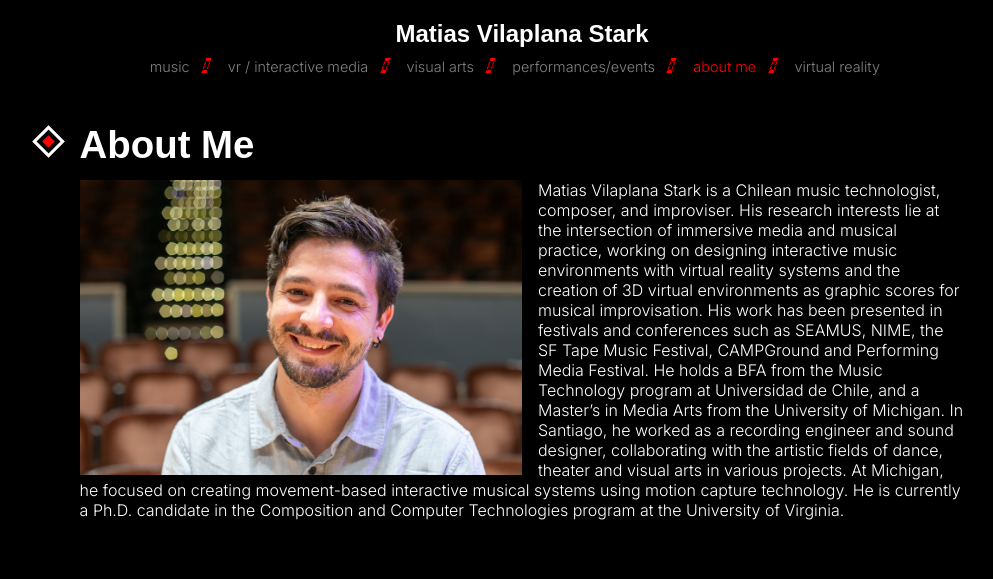
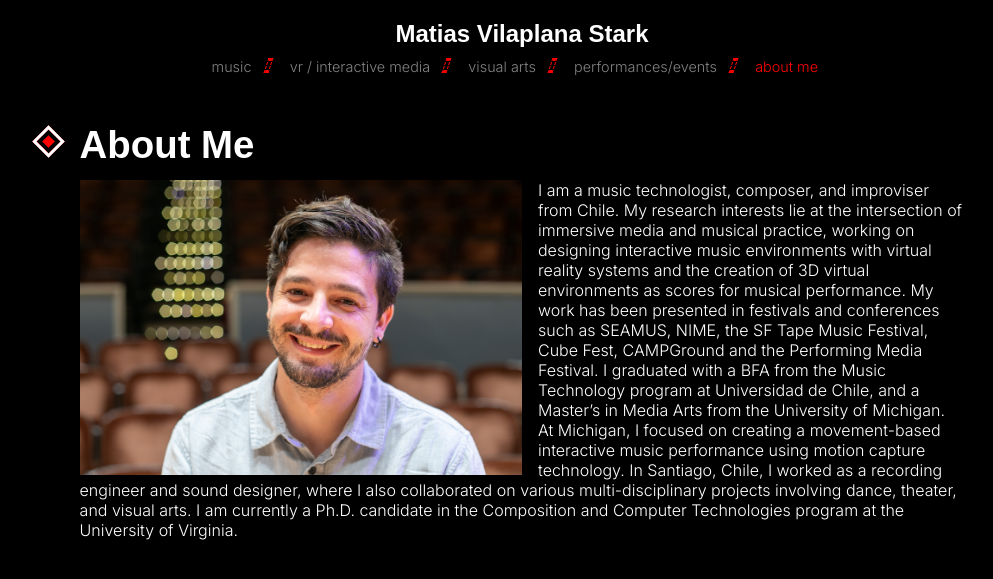
Before and after one commit to matvilap/matvilap.github.io, a Jekyll site: the page built from aboutme.md, in a window 1280 px wide. Shown: the top 579 px of the page, without its empty margins (118-1111 px from the left). Built offline with Jekyll 4.4.1, drawn with Linux system fonts in a browser that asks for light colours; some web fonts are replaced.

Commit message:
remove vr.md, update bio

```diff
--- a/aboutme.md
+++ b/aboutme.md
@@ -5,4 +5,4 @@ order: 5
 
 ![Image of Matias Vilaplana](images/vilaplana-website.jpg){: .about-image }
 
-Matias Vilaplana Stark is a Chilean music technologist, composer, and improviser. His research interests lie at the intersection of immersive media and musical practice, working on designing interactive music environments with virtual reality systems and the creation of 3D virtual environments as graphic scores for musical improvisation. His work has been presented in festivals and conferences such as SEAMUS, NIME, the SF Tape Music Festival, CAMPGround and Performing Media Festival. He holds a BFA from the Music Technology program at Universidad de Chile, and a Master’s in Media Arts from the University of Michigan. In Santiago, he worked as a recording engineer and sound designer, collaborating with the artistic fields of dance, theater and visual arts in various projects. At Michigan, he focused on creating movement-based interactive musical systems using motion capture technology. He is currently a Ph.D. candidate in the Composition and Computer Technologies program at the University of Virginia.
+I am a music technologist, composer, and improviser from Chile. My research interests lie at the intersection of immersive media and musical practice, working on designing interactive music environments with virtual reality systems and the creation of 3D virtual environments as scores for musical performance. My work has been presented in festivals and conferences such as SEAMUS, NIME, the SF Tape Music Festival, Cube Fest, CAMPGround and the Performing Media Festival. I graduated with a BFA from the Music Technology program at Universidad de Chile, and a Master’s in Media Arts from the University of Michigan. At Michigan, I focused on creating a movement-based interactive music performance using motion capture technology. In Santiago, Chile, I worked as a recording engineer and sound designer, where I also collaborated on various multi-disciplinary projects involving dance, theater, and visual arts. I am currently a Ph.D. candidate in the Composition and Computer Technologies program at the University of Virginia.
```
Also changed, not shown: vr.md (deleted, +0 -7 lines).
